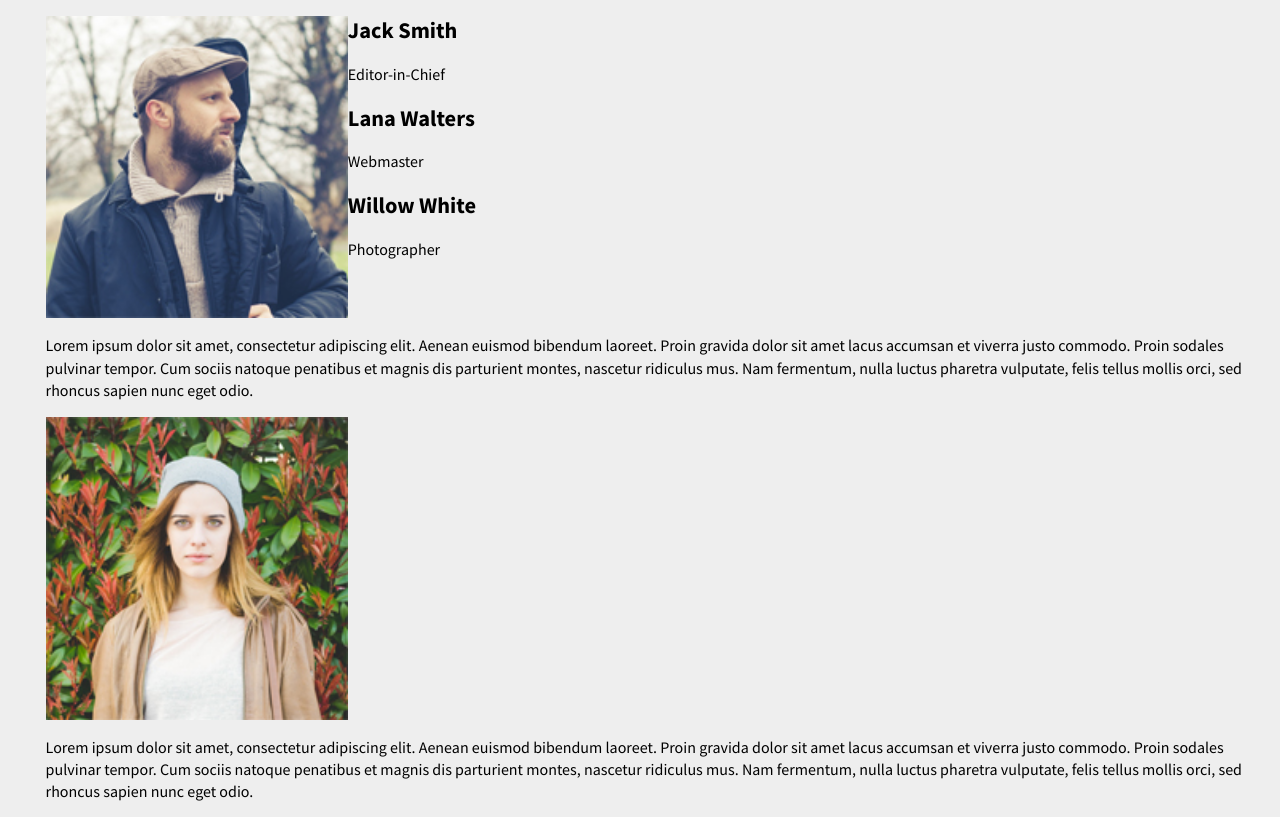
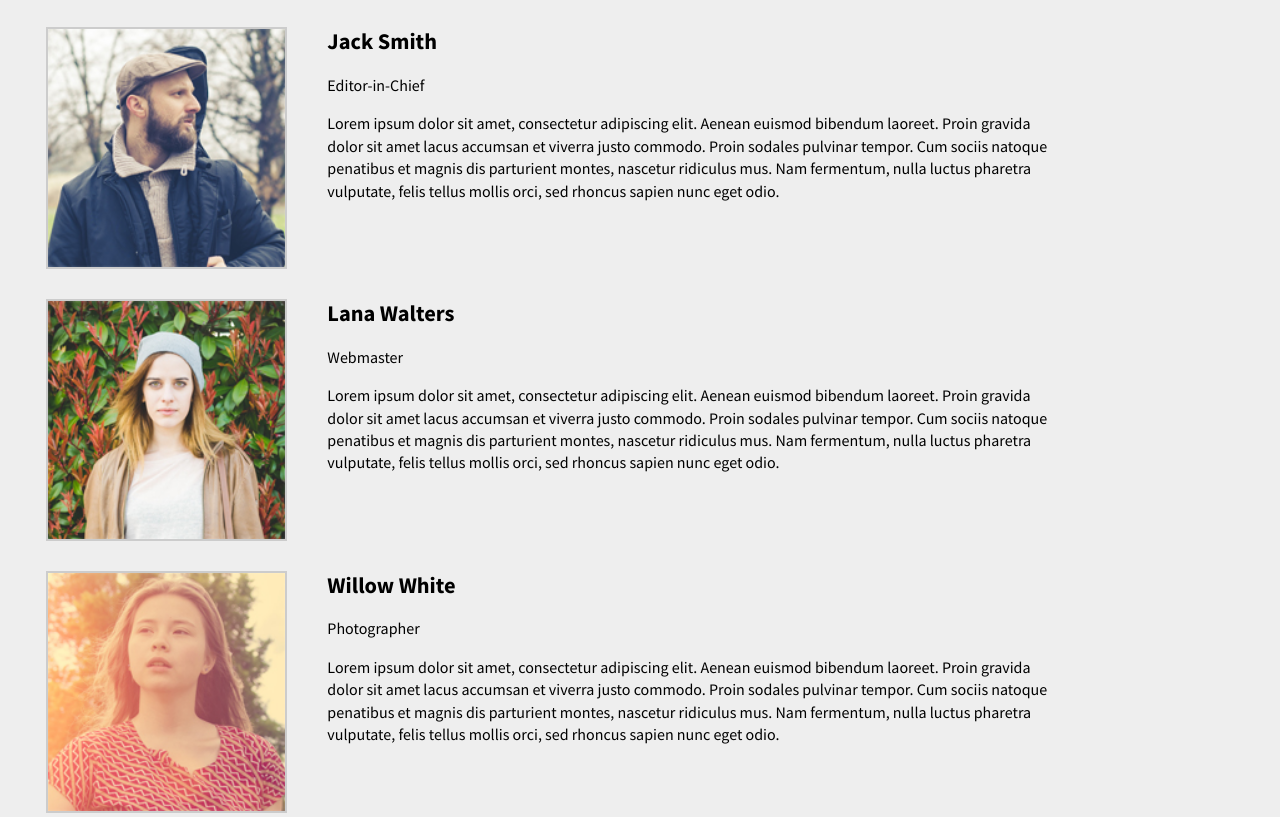
Before and after one commit to luckieshel/Unplugged, a plain HTML site: page about/index.html in a window 1280 px wide. Shown: the part 518-1335 px from the top of the page. Drawn offline with Linux system fonts and the light colour scheme; files whose address does not match are found by name.

Commit message:
fine tuning about us page

```diff
--- a/about/index.html
+++ b/about/index.html
@@ -59,25 +59,25 @@
       <section class="team">
           <h1>Meet the Team</h1>
           <div class="team-member">
-              <div class="team-img">
+              <figure class="team-img">
                 <img src="../img/jack-jpeg.jpg" alt="Jack Smith">
-              </div>
+              </figure>
               <h2 class="team-name">Jack Smith</h2>
               <p class="team-title">Editor-in-Chief</p>
               <p class="team-description">Lorem ipsum dolor sit amet, consectetur adipiscing elit. Aenean euismod bibendum laoreet. Proin gravida dolor sit amet lacus accumsan et viverra justo commodo. Proin sodales pulvinar tempor. Cum sociis natoque penatibus et magnis dis parturient montes, nascetur ridiculus mus. Nam fermentum, nulla luctus pharetra vulputate, felis tellus mollis orci, sed rhoncus sapien nunc eget odio.</p>
           </div> <!-- team member -->
           <div class="team-member">
-              <div class="team-img">
+              <figure class="team-img">
                 <img src="../img/lana-jpeg.jpg" alt="Lana Walters">
-              </div>
+              </figure>
               <h2 class="team-name">Lana Walters</h2>
               <p class="team-title">Webmaster</p>
               <p class="team-description">Lorem ipsum dolor sit amet, consectetur adipiscing elit. Aenean euismod bibendum laoreet. Proin gravida dolor sit amet lacus accumsan et viverra justo commodo. Proin sodales pulvinar tempor. Cum sociis natoque penatibus et magnis dis parturient montes, nascetur ridiculus mus. Nam fermentum, nulla luctus pharetra vulputate, felis tellus mollis orci, sed rhoncus sapien nunc eget odio.</p>
           </div> <!-- team member -->
           <div class="team-member last-one">
-              <div class="team-img">
+              <figure class="team-img">
                 <img src="../img/willow-jpeg.jpg" alt="Willow White">
-              </div>
+              </figure>
               <h2 class="team-name">Willow White</h2>
               <p class="team-title">Photographer</p>
               <p class="team-description">Lorem ipsum dolor sit amet, consectetur adipiscing elit. Aenean euismod bibendum laoreet. Proin gravida dolor sit amet lacus accumsan et viverra justo commodo. Proin sodales pulvinar tempor. Cum sociis natoque penatibus et magnis dis parturient montes, nascetur ridiculus mus. Nam fermentum, nulla luctus pharetra vulputate, felis tellus mollis orci, sed rhoncus sapien nunc eget odio.</p>
--- a/css/main.css
+++ b/css/main.css
@@ -341,18 +341,27 @@ main {
 
 .team {
     margin-left: 20px;
+    margin-right: 20px;
 }
 
 .team-description {
     display: none;
 }
 
-.team-img {
-    float: left;
+.team-member {
+    width: 100%;
+    clear: both;
+    margin-top: 30px;
+
 }
 
-.team-name .team-title {
-    float: right;
+.team-img {
+    width: 45%;
+    border: 2px solid #cccccc;
+    float: left;
+    margin-right: 30px;
+    margin-bottom: 30px;
+    clear: both;
 }
 
 .last-one {
@@ -635,6 +644,10 @@ footer {
         border-bottom: 1px solid #cccccc;
     }
 
+    .team-img {
+        width: 20%;
+    }
+
     /*FAQs*/
 
     .faq-header {
@@ -782,20 +795,18 @@ footer {
 
     .team-img {
         float: left;
-        width: 25%;
-    }
-
-    .team-name .team-title {
-        float: left;
+        width: 20%;
+        margin-right: 40px;
+        margin-bottom: 30px;
     }
 
     .team-description {
         display: block;
-        float: left;
+        width: 85%;
     }
 
-    .team-name .team-title .team-description {
-        width: 75%;
+    .last-one {
+        padding-bottom: 400px;
     }
 
     /*FAQ*/
```
